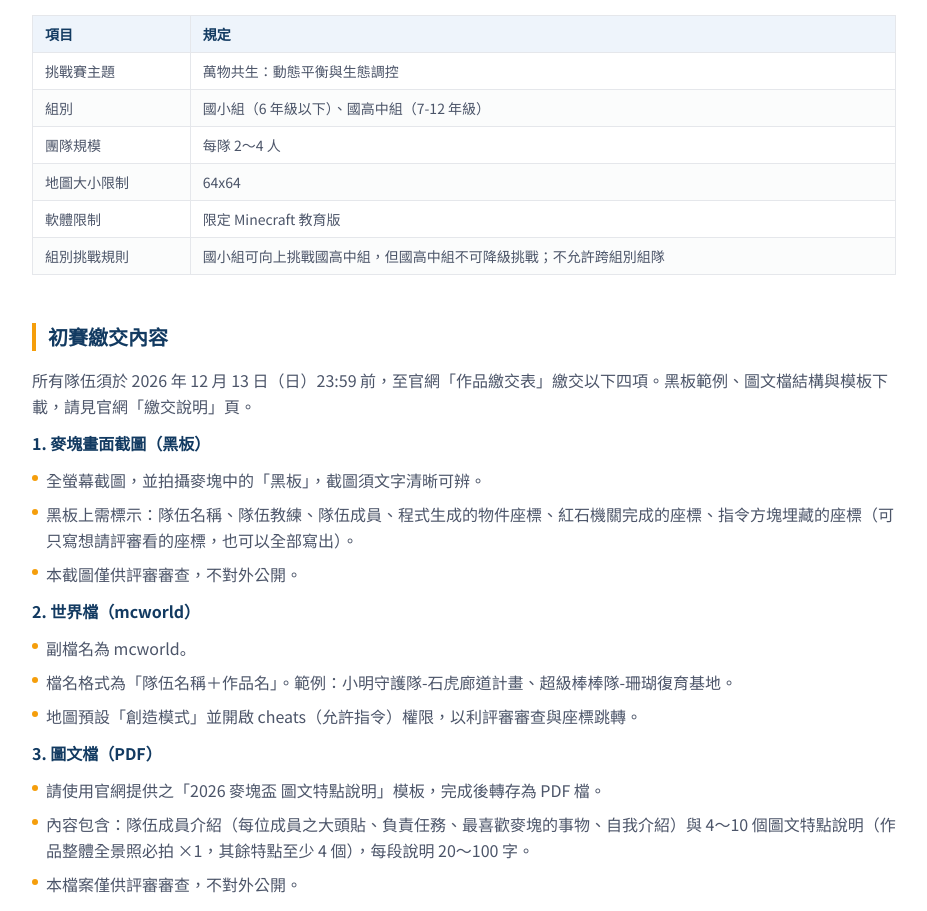
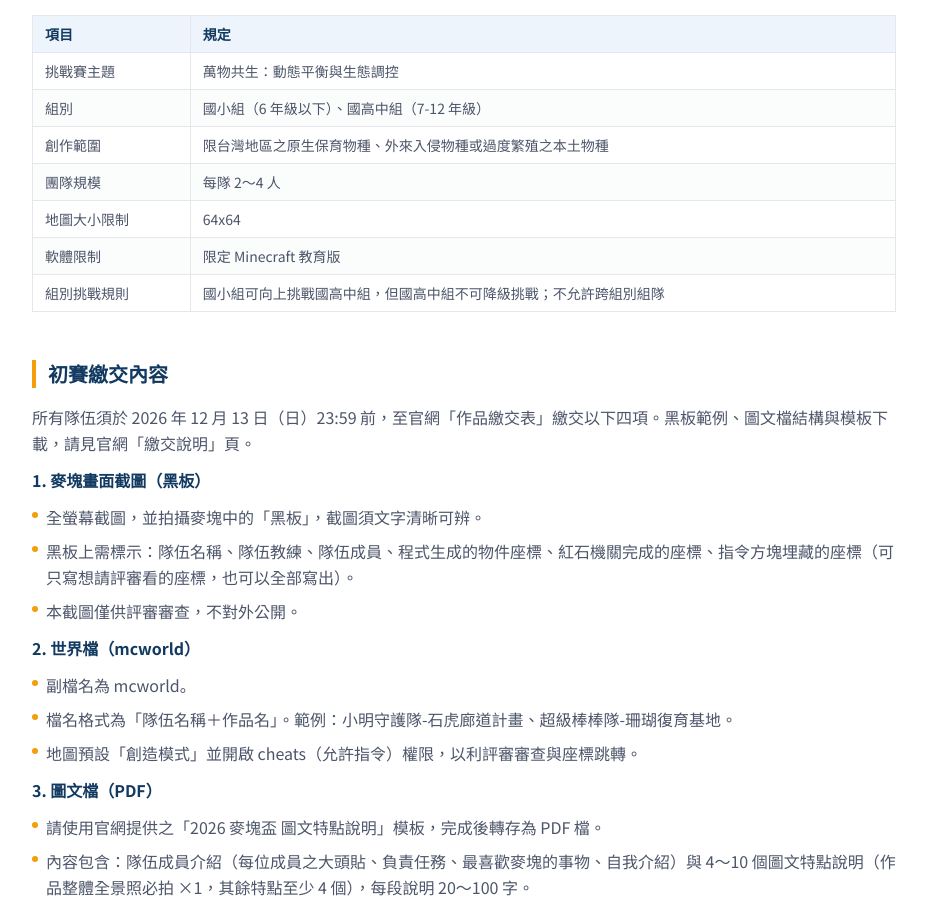
Before and after one commit to Hashen-0608/mcup-web, a Next.js app: page /rules in a window 1280 px wide. Shown: the part 2620-3531 px from the top of the page, without its empty margins (176-1103 px from the left). Built offline with nearby package versions, Linux system fonts and the light colour scheme.

Commit message:
簡章頁補上「創作範圍：限台灣地區」一列，與 v5 PDF 一致

```diff
--- a/content/rules.ts
+++ b/content/rules.ts
@@ -117,6 +117,7 @@ export const rules: RuleSection[] = [
         rows: [
           ["挑戰賽主題", "萬物共生：動態平衡與生態調控"],
           ["組別", "國小組（6 年級以下）、國高中組（7-12 年級）"],
+          ["創作範圍", "限台灣地區之原生保育物種、外來入侵物種或過度繁殖之本土物種"],
           ["團隊規模", "每隊 2～4 人"],
           ["地圖大小限制", "64x64"],
           ["軟體限制", "限定 Minecraft 教育版"],
```
